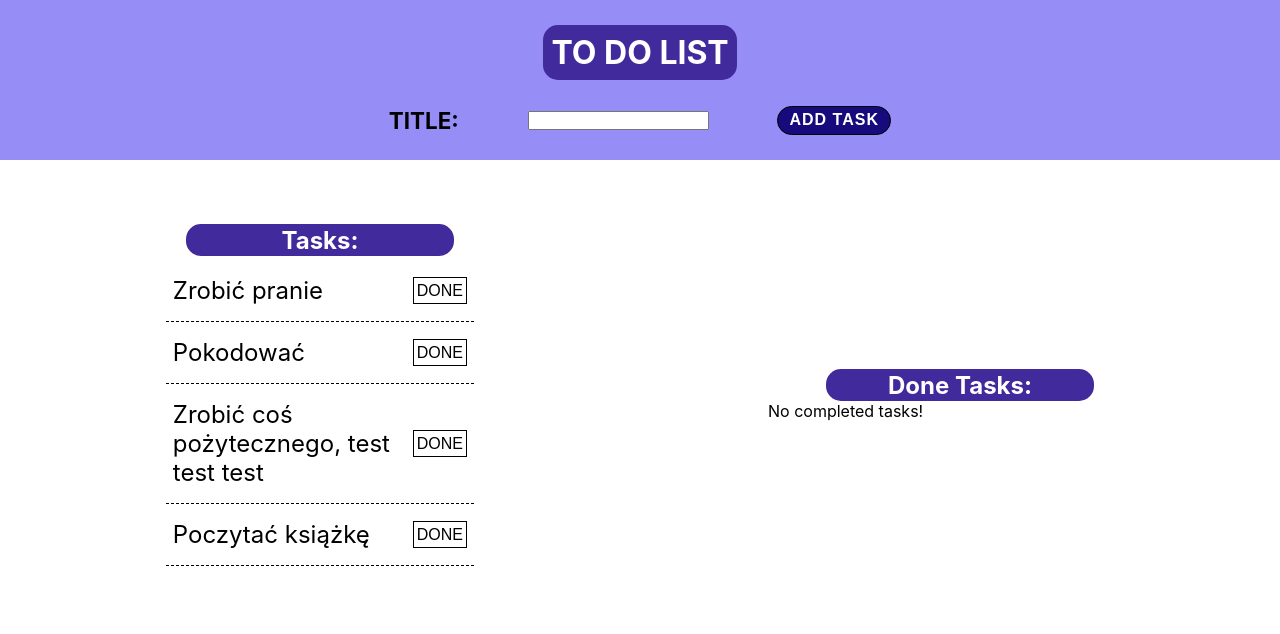
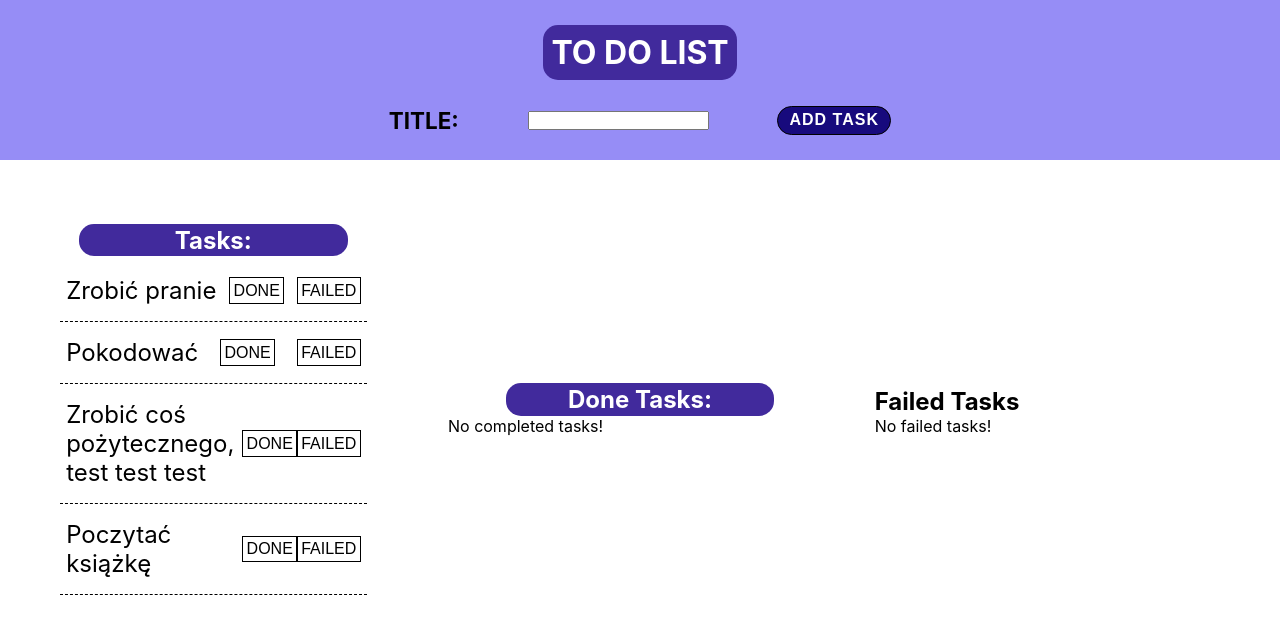
Before and after one commit to Nordslig/todo-react, a React (Create React App) app: page / in a window 1280 px wide. Shown: the top 634 px of the page. Built offline with nearby package versions, Linux system fonts and the light colour scheme.

Commit message:
add failedTask section, and button for it

```diff
--- a/src/App.js
+++ b/src/App.js
@@ -1,6 +1,7 @@
 import { Fragment, useState } from "react";
 import "./App.css";
 import DoneTasks from "./components/tasks/DoneTasks";
+import FailedTasks from "./components/tasks/FailedTasks";
 import NewTask from "./components/tasks/NewTask";
 import TasksList from "./components/tasks/TasksList";
 
@@ -17,6 +18,7 @@ const tasksList = [
 function App() {
   const [tasks, setTasks] = useState(tasksList);
   const [doneTasks, setDoneTasks] = useState([]);
+  const [failedTasks, setFailedTasks] = useState([]);
 
   const addTaskHandler = (task) => {
     setTasks((prevState) => [...prevState, task]);
@@ -27,12 +29,22 @@ function App() {
     setDoneTasks((prevState) => [...prevState, task]);
   };
 
+  const newFailedTaskHandler = (list, task) => {
+    setTasks(list);
+    setFailedTasks((prevState) => [...prevState, task]);
+  };
+
   return (
     <Fragment>
       <NewTask addNewTask={addTaskHandler} />
       <div className="sections">
-        <TasksList list={tasks} onDoneTask={newDoneTaskHandler} />
+        <TasksList
+          list={tasks}
+          onDoneTask={newDoneTaskHandler}
+          onRemoveTask={newFailedTaskHandler}
+        />
         <DoneTasks list={doneTasks} />
+        <FailedTasks list={failedTasks} />
       </div>
     </Fragment>
   );
--- /dev/null
+++ b/src/components/tasks/FailedTasks.js
@@ -0,0 +1,22 @@
+import List from "../UI/List";
+
+import classes from "./FailedTasks.module.css";
+
+const FailedTasks = (props) => {
+  return (
+    <List>
+      <h2>Failed Tasks</h2>
+      {props.list.length === 0 && <p>No failed tasks!</p>}
+      <ul className={classes.list}>
+        {props.list.map((task) => {
+          return (
+            <li key={task.id} className={classes.task}>
+              <p className={classes.text}>{task.text}</p>
+            </li>
+          );
+        })}
+      </ul>
+    </List>
+  );
+};
+export default FailedTasks;
--- a/src/components/tasks/TasksList.js
+++ b/src/components/tasks/TasksList.js
@@ -6,7 +6,7 @@ import classes from "./TasksList.module.css";
 const TasksList = (props) => {
   const [actualTasks, setActualTasks] = useState([]);
 
-  const { list, onDoneTask } = props;
+  const { list, onDoneTask, onRemoveTask } = props;
 
   useEffect(() => {
     setActualTasks(list);
@@ -20,6 +20,16 @@ const TasksList = (props) => {
     setActualTasks(newList);
 
     onDoneTask(newList, removedTask);
+  };
+
+  const failedTaskHandler = (taskId) => {
+    const newList = [...actualTasks];
+    const removedTaskIndex = newList.findIndex((task) => task.id === taskId);
+    const removedTask = newList.find((task) => task.id === taskId);
+    newList.splice(removedTaskIndex, 1);
+    setActualTasks(newList);
+
+    onRemoveTask(newList, removedTask);
   };
 
   return (
@@ -37,6 +47,12 @@ const TasksList = (props) => {
               >
                 Done
               </button>
+              <button
+                onClick={() => failedTaskHandler(task.id)}
+                className={classes.button}
+              >
+                Failed
+              </button>
             </li>
           );
         })}
```
Also changed, not shown: src/components/tasks/FailedTasks.module.css (added).
